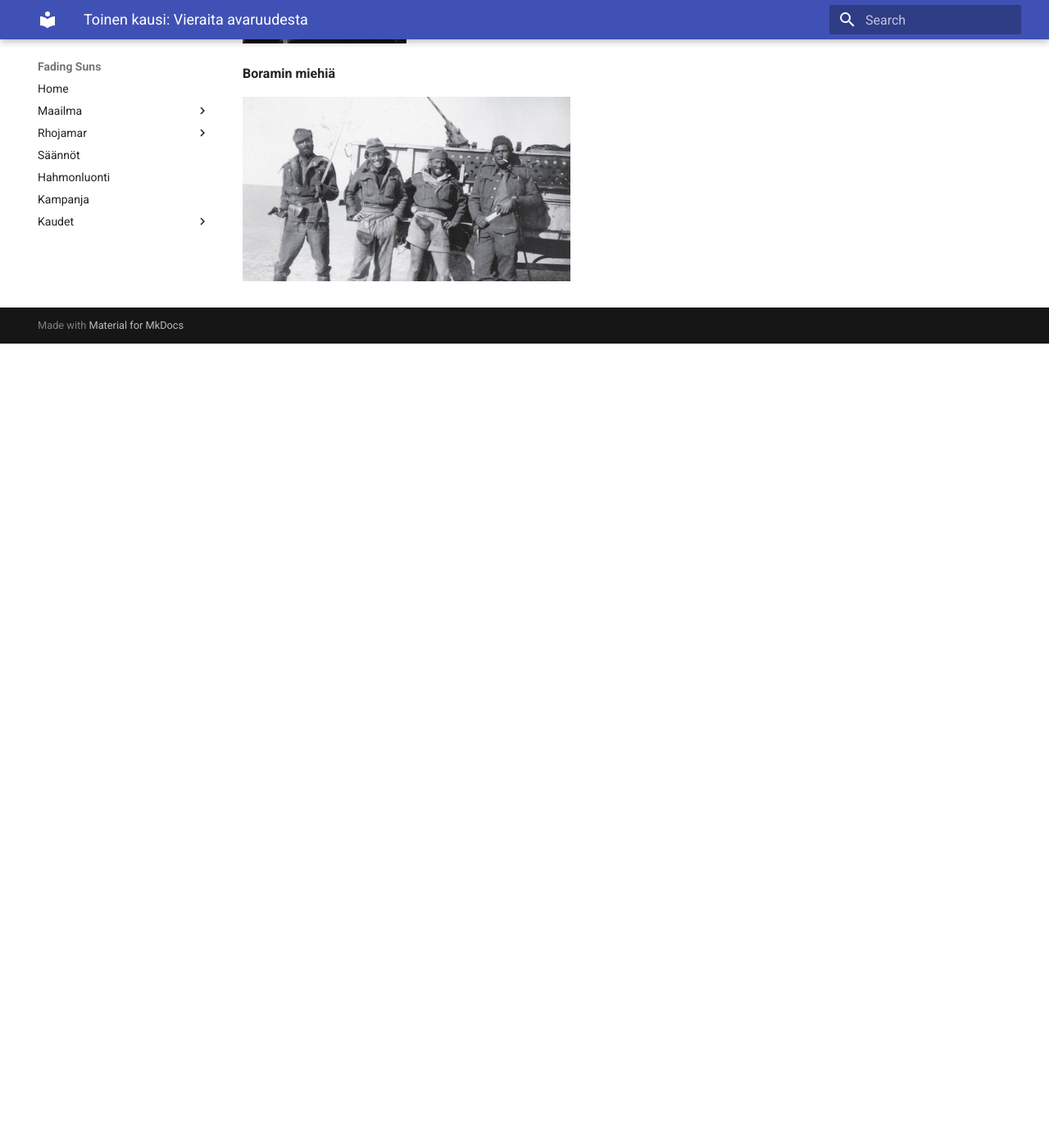
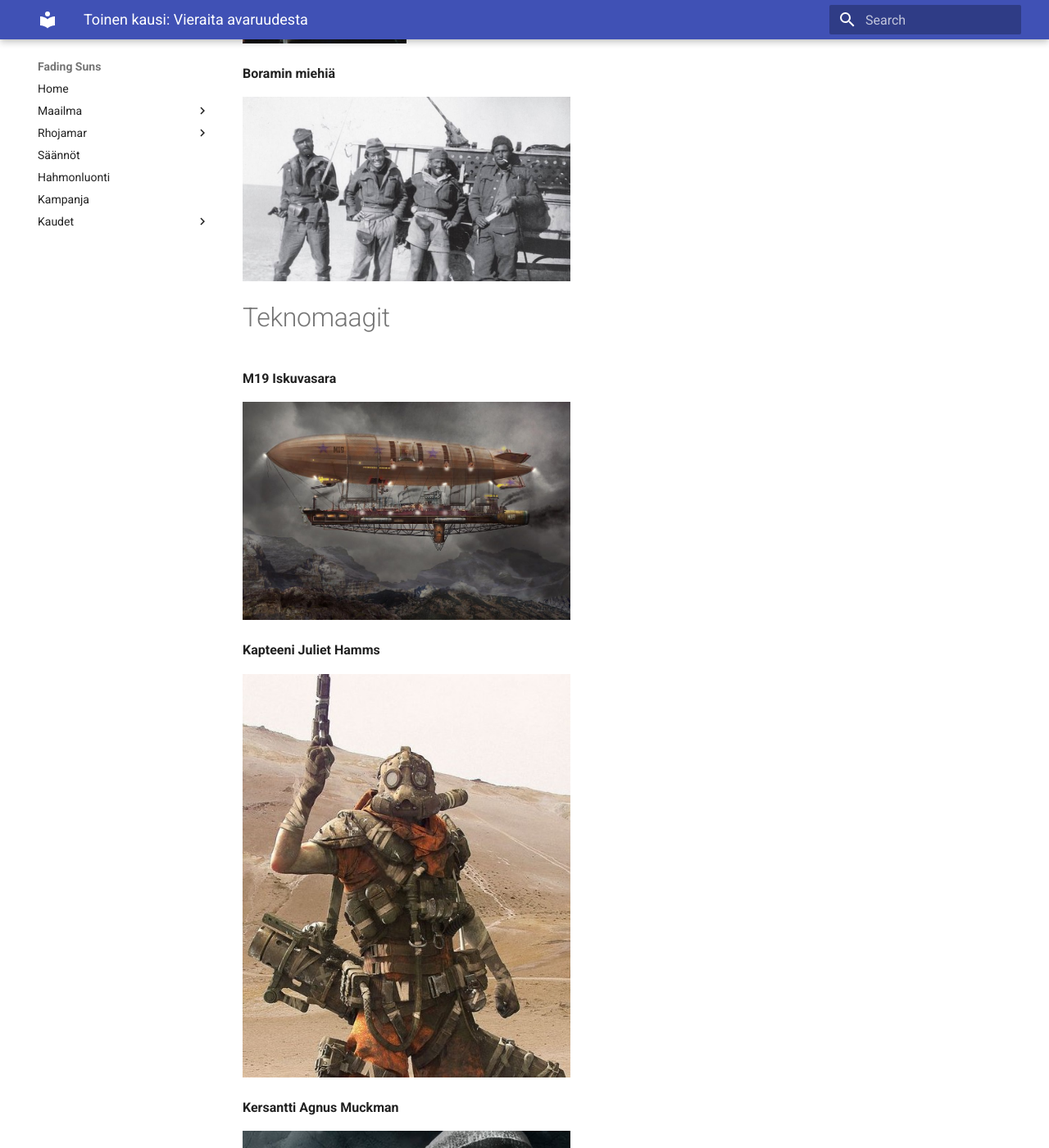
Before and after one commit to mertenator100/mertenator100.github.io, an MkDocs documentation site: the page built from docs/kausi2.md, in a window 1280 px wide and 1400 px high, scrolled down 8852 px. Shown: the whole window at 82% size. Built offline with MkDocs 1.6.1 and Material for MkDocs 9.7.7, drawn with Linux system fonts in a browser that asks for light colours; before the commit the page ends 9271 px from its top, so only the background shows below that.

Commit message:
teknomaagit

```diff
--- a/docs/kausi2.md
+++ b/docs/kausi2.md
@@ -129,3 +129,17 @@ Keskikokoinen maatila Barinin lähistöllä.
 **Boramin miehiä**
 
 <img src="/img/boramband.jpg" alt="Boramin miehet" title="Boramin miehet" width="400" height="400" />
+
+# Teknomaagit
+
+**M19 Iskuvasara**
+
+<img src="/img/airship.jpg" alt="Iskuvasara" title="Iskuvasara" width="400" height="400" />
+
+**Kapteeni Juliet Hamms**
+
+<img src="/img/juliet.jpg" alt="Juliet" title="Juliet" width="400" height="400" />
+
+**Kersantti Agnus Muckman**
+
+<img src="/img/agnus.jpg" alt="Agnus" title="Agnus" width="400" height="400" />
```
Also changed, not shown: docs/img/agnus.jpg (added), docs/img/airship.jpg (added), docs/img/juliet.jpg (added).
